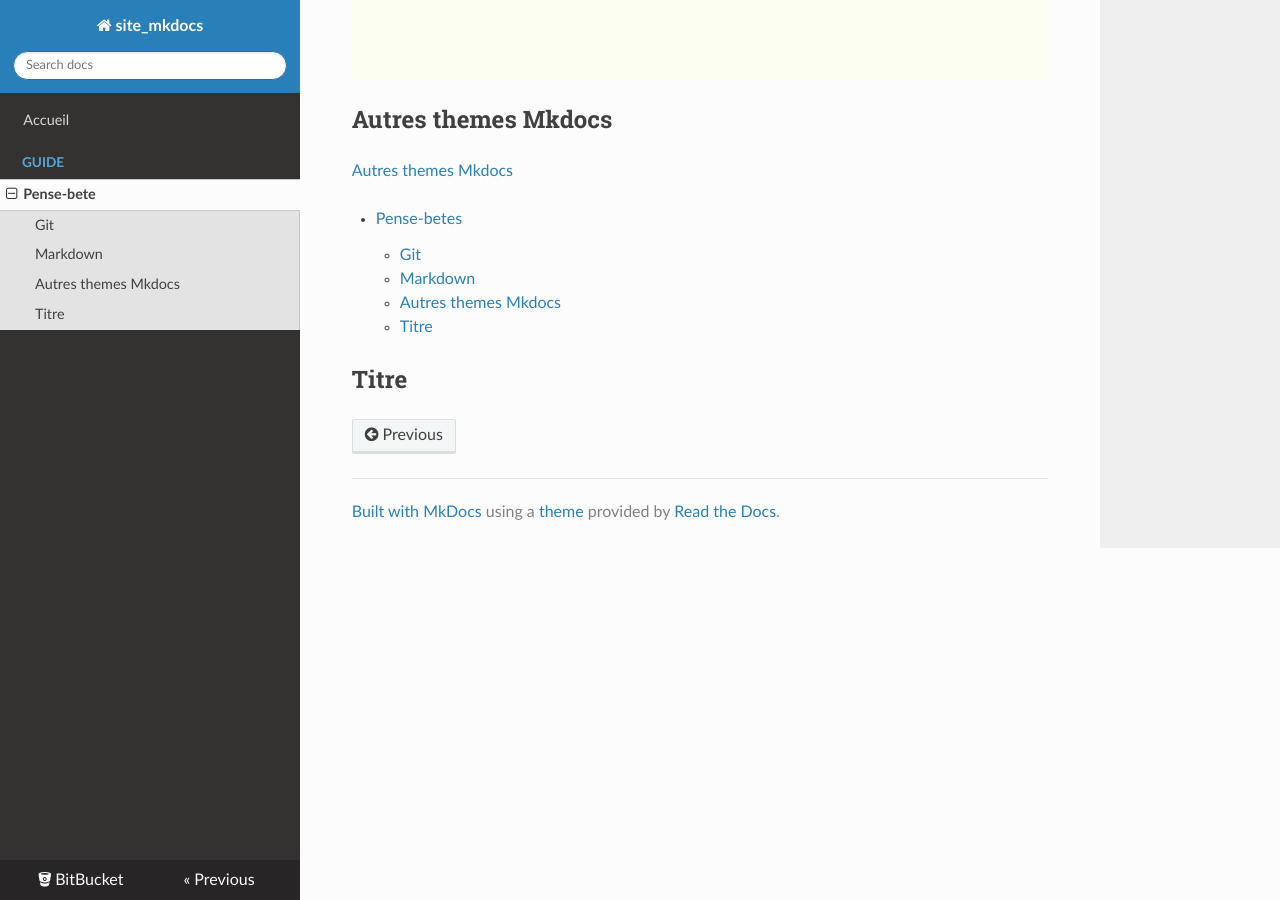
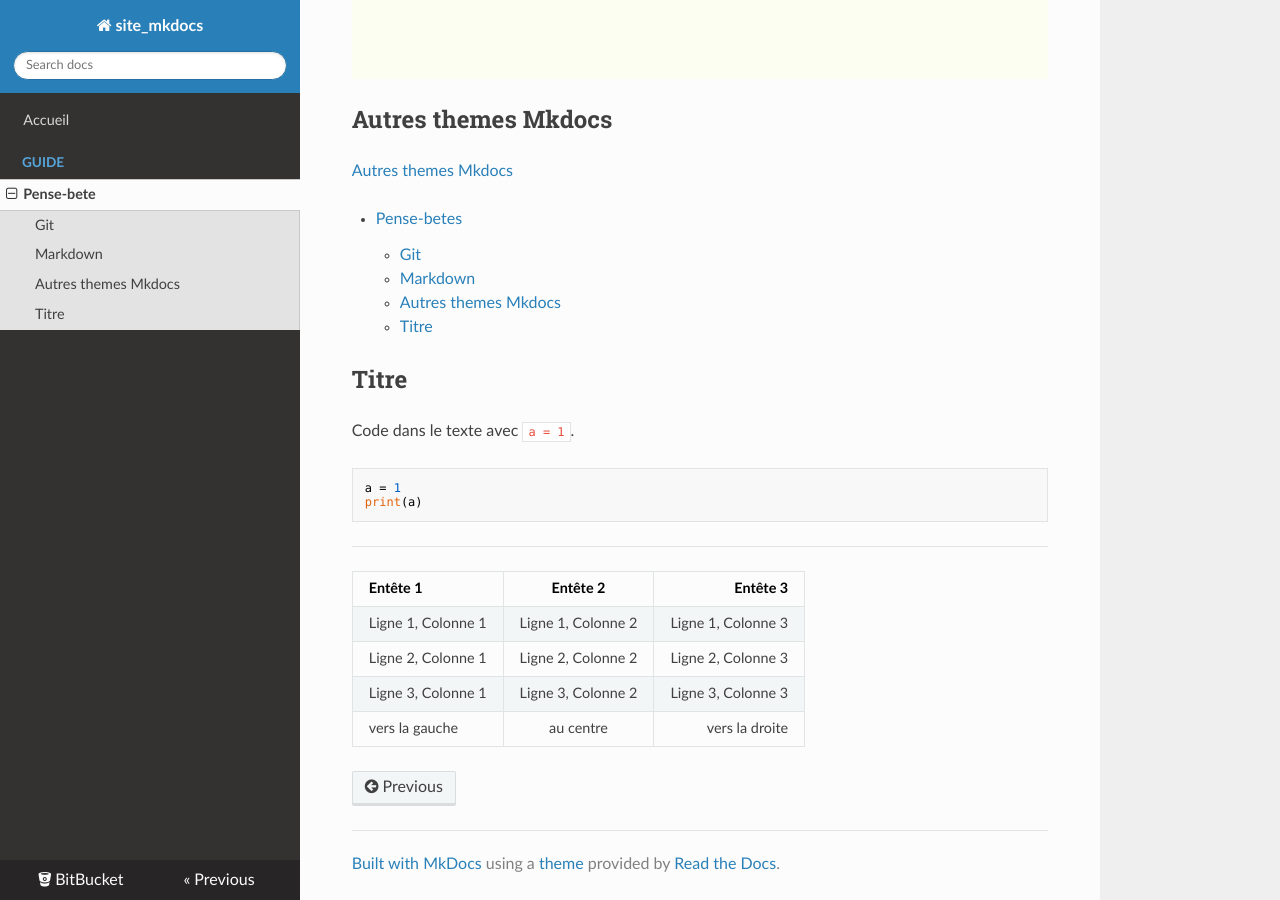
Before and after one commit to skp17/site_mkdocs_v2, an MkDocs documentation site: the page built from docs/pense_bete.md, in a window 1280 px wide and 900 px high, scrolled down 4392 px. Built offline with MkDocs 1.6.1, drawn with Linux system fonts in a browser that asks for light colours; nearby versions of some CDN libraries.

Commit message:
ajout d'un table

````diff
--- a/docs/pense_bete.md
+++ b/docs/pense_bete.md
@@ -23,3 +23,19 @@
 [TOC]
 
 ## Titre
+
+Code dans le texte avec `a = 1`.
+
+```python
+a = 1
+print(a)
+```
+
+---
+
+| Entête 1 | Entête 2 | Entête 3 |
+| :-------- | :-------: | --------: |
+| Ligne 1, Colonne 1 | Ligne 1, Colonne 2 | Ligne 1, Colonne 3|
+| Ligne 2, Colonne 1 | Ligne 2, Colonne 2 | Ligne 2, Colonne 3|
+| Ligne 3, Colonne 1 | Ligne 3, Colonne 2 | Ligne 3, Colonne 3|
+| vers la gauche | au centre | vers la droite|
````
